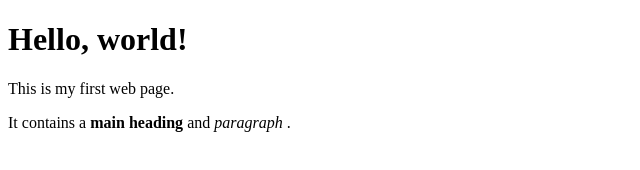
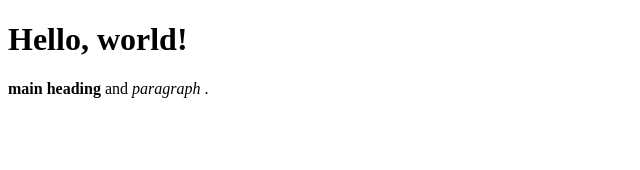
Before and after one commit to Ttlesgo/workshop, a plain HTML site: page index.html in a window 1280 px wide. Shown: the whole page, without its empty margins (0-640 px from the left). Drawn offline with Linux system fonts and the light colour scheme.

Commit message:
removed paragraph

```diff
--- a/index.html
+++ b/index.html
@@ -5,8 +5,7 @@
     </head>
     <body>
         <h1>Hello, world!</h1>
-        <p>This is my first web page.</p>
-        <p>It contains a
+
              <strong>main heading</strong> and <em> paragraph </em>.
         </p>
     </body>
```
